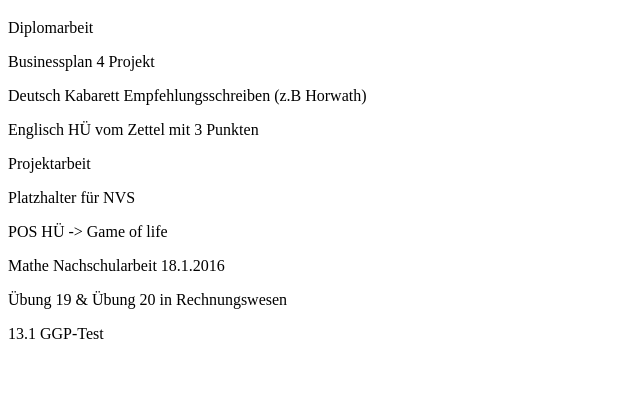
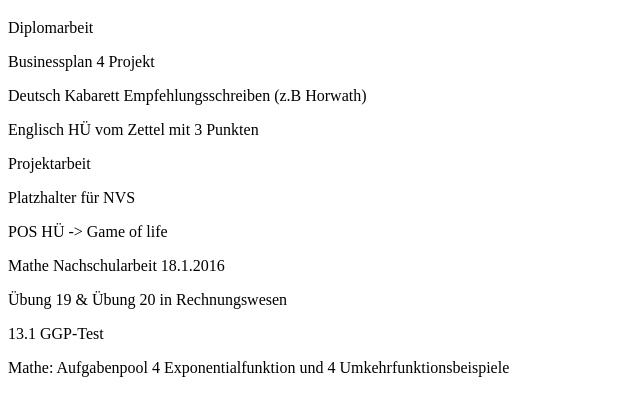
Before and after one commit to aceus1/aceus1.github.io, a plain HTML site: page index.html in a window 1280 px wide. Shown: the part 61-476 px from the top of the page, without its empty margins (0-640 px from the left). Drawn offline with Linux system fonts and the light colour scheme.

Commit message:
Mathe HÜ hinzugefügt

```diff
--- a/index.html
+++ b/index.html
@@ -15,7 +15,7 @@
 <p>Mathe Nachschularbeit 18.1.2016</p>
 <p>Übung 19 & Übung 20 in Rechnungswesen</p>
 <p>13.1 GGP-Test</p>
-
+<P>Mathe: Aufgabenpool 4 Exponentialfunktion und 4 Umkehrfunktionsbeispiele</p>
 
 </body>
 </html>
```
